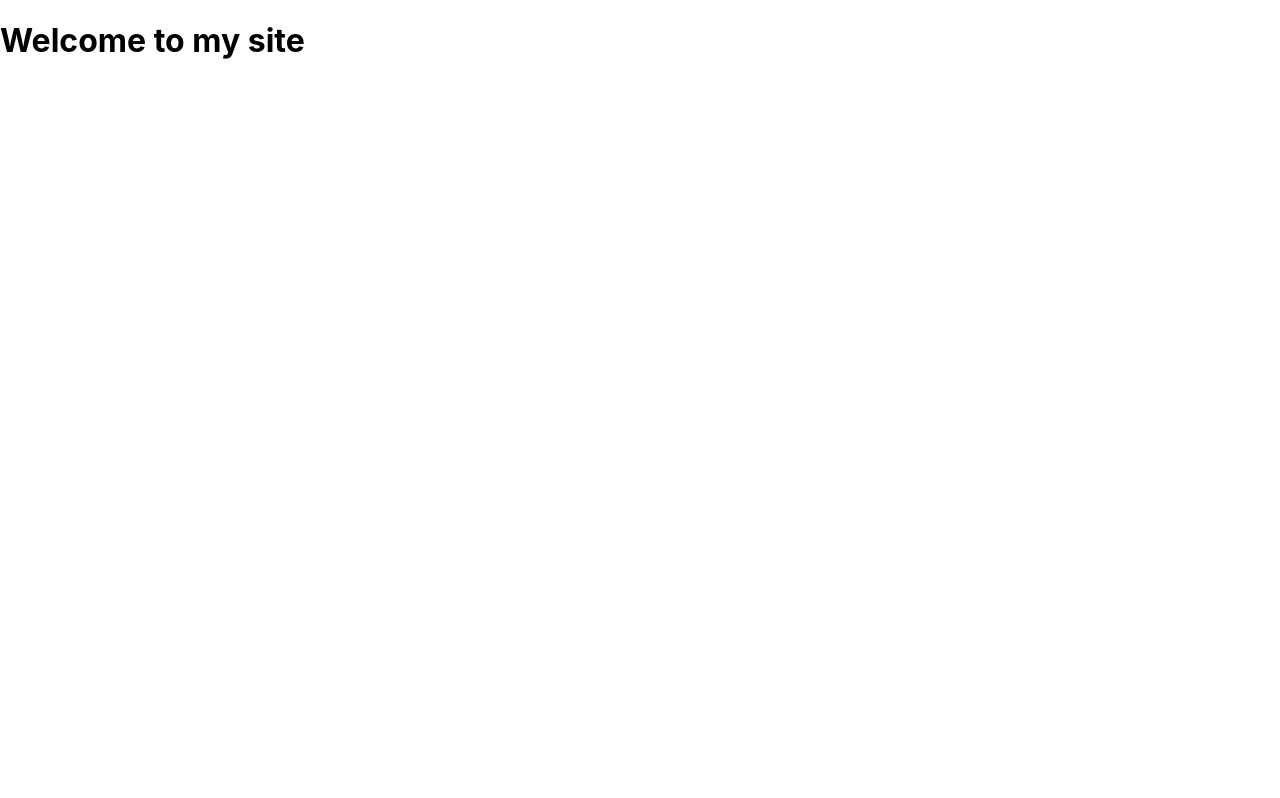
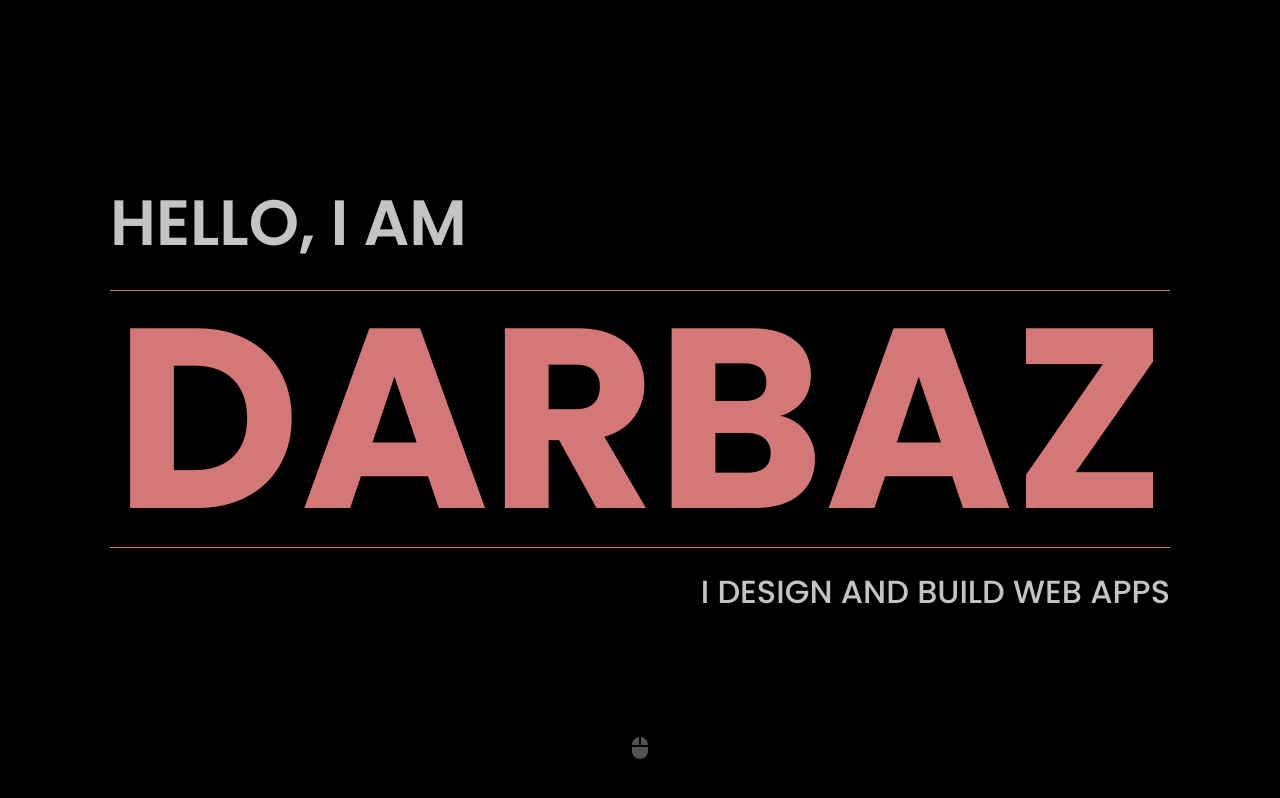
Before and after one commit to darbazali/darbazali.com, a React (Create React App) app in the folder frontend/: page / in a window 1280 px wide. Built offline with nearby package versions, Linux system fonts and the light colour scheme.

Commit message:
create Hero

```diff
--- a/frontend/src/App.js
+++ b/frontend/src/App.js
@@ -1,9 +1,10 @@
 import React from 'react'
+import Home from './screens/Home'
 
 const App = () => {
   return (
-    <div>
-      <h1>Welcome to my site</h1>
+    <div className='app'>
+      <Home />
     </div>
   )
 }
--- a/frontend/src/index.css
+++ b/frontend/src/index.css
@@ -1,10 +1,22 @@
+@import url('https://fonts.googleapis.com/css2?family=Poppins:wght@400;500;600;700&display=swap');
+
 body {
   margin: 0;
-  font-family: -apple-system, BlinkMacSystemFont, 'Segoe UI', 'Roboto', 'Oxygen',
-    'Ubuntu', 'Cantarell', 'Fira Sans', 'Droid Sans', 'Helvetica Neue',
-    sans-serif;
+  font-family: 'Poppins', -apple-system, BlinkMacSystemFont, 'Segoe UI',
+    'Roboto', 'Oxygen', 'Ubuntu', 'Cantarell', 'Fira Sans', 'Droid Sans',
+    'Helvetica Neue', sans-serif;
   -webkit-font-smoothing: antialiased;
   -moz-osx-font-smoothing: grayscale;
+
+  background-color: #000000;
+  color: #f5f5f5;
+  font-size: 16px;
+}
+
+* {
+  margin: 0;
+  padding: 0;
+  box-sizing: border-box;
 }
 
 code {
--- /dev/null
+++ b/frontend/src/screens/Home.js
@@ -0,0 +1,12 @@
+import React from 'react'
+import { Hero } from '../sections/Hero'
+
+const Home = () => {
+  return (
+    <>
+      <Hero />
+    </>
+  )
+}
+
+export default Home
--- /dev/null
+++ b/frontend/src/sections/Hero.js
@@ -0,0 +1,15 @@
+import React from 'react'
+import '../styles/hero.css'
+import scrollMouse from '../assets/ic_mouse_24px.svg'
+export const Hero = () => {
+  return (
+    <div className='hero-container'>
+      <div className='hero-content'>
+        <h2>HELLO, I AM</h2>
+        <h1>DARBAZ</h1>
+        <h3>I design and build web apps</h3>
+      </div>
+      <img src={scrollMouse} alt={'scroll mouse icon'} />
+    </div>
+  )
+}
--- /dev/null
+++ b/frontend/src/styles/hero.css
@@ -0,0 +1,52 @@
+.hero-container {
+  font-family: 'Poppins';
+  width: 100%;
+  height: 100vh;
+  display: flex;
+  justify-content: center;
+  align-items: center;
+  position: relative;
+}
+
+.hero-content {
+  width: 1060px;
+  height: 450px;
+}
+
+.hero-content h1 {
+  text-align: center;
+  font-size: 256px;
+  font-weight: 700;
+  color: #d37876;
+  border-top: 1px solid #d37876;
+  border-bottom: 1px solid #d37876;
+  line-height: 100%;
+  margin: 20px 0;
+}
+
+.hero-content h2 {
+  font-size: 64px;
+  font-weight: 600;
+}
+.hero-content h3 {
+  font-size: 32px;
+  text-align: right;
+  font-weight: 500;
+}
+
+.hero-content h1,
+.hero-content h2,
+.hero-content h3 {
+  text-transform: uppercase;
+}
+
+.hero-content h2,
+.hero-content h3 {
+  opacity: 0.8;
+}
+
+.hero-container img {
+  position: absolute;
+  bottom: 40px;
+  opacity: 0.5;
+}
```
Also changed, not shown: frontend/public/manifest.json, frontend/src/assets/ic_mouse_24px.svg (added), 1 other file (tests, documents, lock files or other folders).
